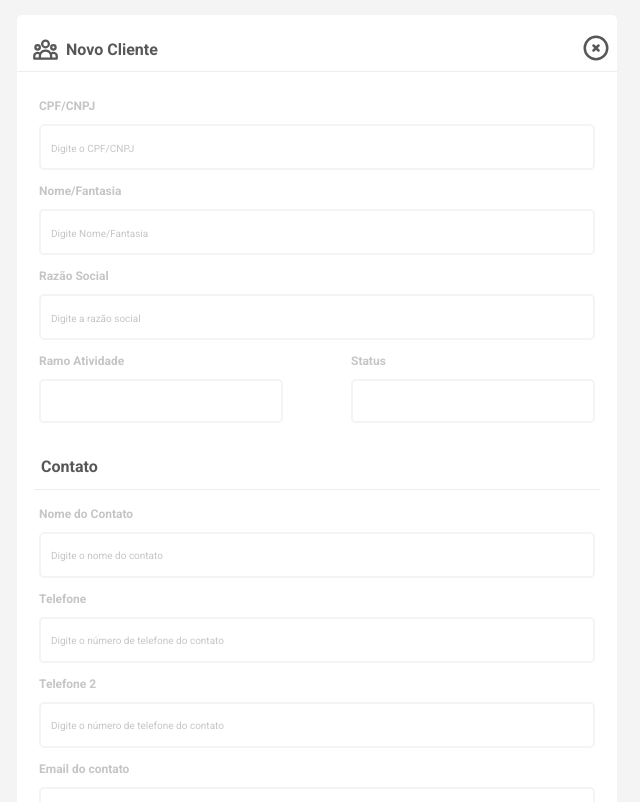
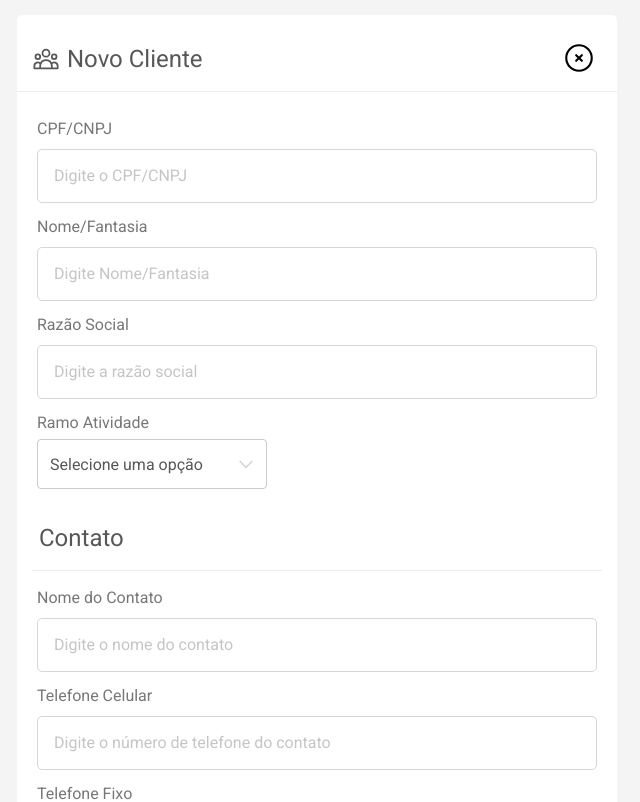
Before and after one commit to lismarreiros/crm-nextcompany, a React (Create React App) app: page / in a window 1280 px wide. Shown: the top 802 px of the page, without its empty margins (323-963 px from the left). Built offline with nearby package versions, Linux system fonts and the light colour scheme.

Commit message:
Co-authored-by: Jaziel Silva <Jazyel99@users.noreply.github.com>

```diff
--- a/package.json
+++ b/package.json
@@ -14,6 +14,7 @@
     "react-dom": "^18.2.0",
     "react-hook-form": "^7.51.1",
     "react-icons": "^5.0.1",
+    "react-input-mask": "^2.0.4",
     "react-router-dom": "^6.22.3",
     "react-scripts": "5.0.1",
     "styled-components": "^6.1.8",
@@ -49,11 +50,12 @@
     ]
   },
   "devDependencies": {
+    "@babel/plugin-proposal-private-property-in-object": "7.21.11",
     "@testing-library/react": "^14.2.2",
+    "@types/react-input-mask": "^3.0.5",
     "eslint": "^8.57.0",
     "eslint-config-prettier": "^9.1.0",
     "eslint-plugin-prettier": "^5.1.3",
-    "prettier": "^3.2.5",
-    "@babel/plugin-proposal-private-property-in-object":"7.21.11"
+    "prettier": "^3.2.5"
   }
 }
--- a/src/components/forms/clientForm/ClientForm.tsx
+++ b/src/components/forms/clientForm/ClientForm.tsx
@@ -1,11 +1,13 @@
-import React from 'react';
+import React, { useState } from 'react';
 import { useForm } from 'react-hook-form';
 import { z } from 'zod';
 import { zodResolver } from '@hookform/resolvers/zod';
-import { DivForm, DivInputs, Modal, DivTitle, InputG, Label, Title, ButtonX, InputP, InputPP, ButtonClient, DivSelect } from './styles';
+import { DivForm, DivInputs, Modal, DivTitle, InputG, Label,
+  Title, ButtonX, InputP, InputPP, ButtonClient, TooltipText } from './styles';
 import { HiOutlineUserGroup } from 'react-icons/hi';
 import { HiOutlineXCircle } from 'react-icons/hi';
-// import { HiChevronDown } from 'react-icons/hi';
+import Select from './Select';
+import InputMask from 'react-input-mask';
 
 const schema = z.object({
   cpfcnpj: z.string().min(1),
@@ -29,6 +31,18 @@ const schema = z.object({
 type FormValues = z.infer<typeof schema>;
 
 export default function ClientForm()  {
+  const [cpfCnpjMaks, setCpfCnpjMask] = useState('');
+
+  const cpfCNPJInputChange = (event: React.ChangeEvent<HTMLInputElement>) => {
+    const { value } = event.target;
+
+    if (value.replace(/[^0-9]/g, '').length < 12) {
+      setCpfCnpjMask('999.999.999-99'); //Máscara para CPF
+    } else {
+      setCpfCnpjMask('99.999.999/9999-99'); //Máscara para CNPJ
+    }
+  };
+
   const {
     register,
     handleSubmit,
@@ -43,15 +57,17 @@ export default function ClientForm()  {
       {/* Título do formulário e ícones */}
       <DivTitle>
         <div style={{ display: 'flex', flexDirection: 'row', justifyContent: 'center', alignItems: 'center', paddingLeft: 15}}>
-          <HiOutlineUserGroup size={27} style={{
+          <HiOutlineUserGroup size={28} style={{
             color: '#575757',
+            strokeWidth: 1.5
           }}/>
           <Title>Novo Cliente</Title>
         </div>
         <ButtonX>
-          <HiOutlineXCircle size={30} style={{
-            color: '#575757',
-          }}/>
+          <HiOutlineXCircle size={34} style={
+            { strokeWidth: 1.5 }
+          }/>
+          <TooltipText>Sair</TooltipText>
         </ButtonX>
       </DivTitle>
 
@@ -61,7 +77,13 @@ export default function ClientForm()  {
         <form onSubmit={handleSubmit(onSubmit)}>
           <DivInputs>
             <Label>CPF/CNPJ</Label>
-            <InputG placeholder='Digite o CPF/CNPJ' {...register('cpfcnpj')} />
+            <InputG
+              as={InputMask}
+              mask={cpfCnpjMaks}
+              maskChar={null}
+              placeholder='Digite o CPF/CNPJ' {...register('cpfcnpj')}
+              onChange={cpfCNPJInputChange}
+            />
           </DivInputs>
 
           <DivInputs>
@@ -77,18 +99,9 @@ export default function ClientForm()  {
           <div style={{ display: 'flex', flexDirection: 'row', justifyContent: 'space-between'}}>
             <DivInputs>
               <Label>Ramo Atividade</Label>
-              <DivSelect>
-                {/* <input type="radio" name="option" />
-                {/* <HiChevronDown /> */}
-              </DivSelect>
+              <Select/>
             </DivInputs>
 
-            <DivInputs>
-              <Label>Status</Label>
-              <DivSelect>
-
-              </DivSelect>
-            </DivInputs>
           </div>
 
           {/* Informações de Contato */}
@@ -100,13 +113,13 @@ export default function ClientForm()  {
             </DivInputs>
 
             <DivInputs>
-              <Label>Telefone</Label>
-              <InputG placeholder='Digite o número de telefone do contato' />
+              <Label>Telefone Celular</Label>
+              <InputG as={InputMask} mask="(99) 99999-9999" placeholder='Digite o número de telefone do contato' />
             </DivInputs>
 
             <DivInputs>
-              <Label>Telefone 2</Label>
-              <InputG placeholder='Digite o número de telefone do contato' />
+              <Label>Telefone Fixo</Label>
+              <InputG as={InputMask} mask="(99) 9999-9999"  placeholder='Digite o número de telefone do contato' />
             </DivInputs>
 
             <DivInputs>
@@ -125,7 +138,7 @@ export default function ClientForm()  {
             <DivTitle><Title>Endereço</Title></DivTitle>
             <DivInputs>
               <Label>CEP</Label>
-              <InputG placeholder='Digite o CEP do cliente' {...register('cep')}/>
+              <InputG as={InputMask} mask="99999-999" placeholder='Digite o CEP do cliente' {...register('cep')}/>
             </DivInputs>
 
             <div style={{ display: 'flex', flexDirection: 'row', justifyContent: 'space-between'}}>
--- /dev/null
+++ b/src/components/forms/clientForm/Select.tsx
@@ -0,0 +1,151 @@
+import React, { useState, useEffect, useRef } from 'react';
+import styled from 'styled-components';
+import { HiOutlineChevronDown } from 'react-icons/hi';
+
+// Definindo tipo para as opções
+type Option = {
+  value: string;
+  label: string;
+};
+
+{/* estilização do select */}
+const options: Option[] = [
+  { value: 'industria', label: 'Indústria' },
+  { value: 'comercio', label: 'Comércio' },
+  { value: 'servico', label: 'Serviço' },
+];
+
+const StyledSelectWrapper = styled.div`
+  position: relative;
+  display: inline-block;
+  width: 230px; /* Largura do componente */
+  height: 50px; /* Altura do componente */
+`;
+
+const StyledSelectContainer = styled.div`
+  position: relative;
+  width: 100%;
+  height: 100%;
+  padding: 15px 12px;
+  border: 1px solid #ccc;
+  border-radius: 4px;
+  cursor: pointer;
+  box-sizing: border-box;
+`;
+
+const StyledSelectedValue = styled.div`
+  white-space: nowrap;
+  overflow: hidden;
+  text-overflow: ellipsis;
+  color: #575757;
+  text-align: left;
+`;
+
+const StyledDropdownIcon = styled(HiOutlineChevronDown)`
+  position: absolute;
+  top: 50%;
+  right: 10px;
+  transform: translateY(-50%);
+  width: 20px; /* Tamanho do ícone */
+  height: 20px;
+  color: #d7d7d7;
+`;
+
+const StyledOptionsList = styled.div`
+  position: absolute;
+  top: calc(100% + 5px);
+  left: 0;
+  width: 100%;
+  max-height: 150px;
+  overflow-y: auto;
+  border: 1px solid #ccc;
+  border-radius: 5px;
+  background-color: #fff;
+  z-index: 999;
+  font-family: inherit;
+  color: #575757;
+  text-align: left;
+`;
+
+const StyledOption = styled.div`
+  padding: 8px 12px;
+  cursor: pointer;
+
+  &:hover {
+    background-color: #f0f0f0;
+  }
+`;
+
+{/**  função para fechar o dropdown ao apertar esc ou clicar fora */}
+
+function useOutsideClick(ref: React.RefObject<HTMLDivElement>, callback: () => void) {
+  const handleClick = (e: MouseEvent) => {
+    if (ref.current && !ref.current.contains(e.target as Node)) {
+      callback();
+    }
+  };
+
+  useEffect(() => {
+    document.addEventListener('mousedown', handleClick);
+    return () => {
+      document.removeEventListener('mousedown', handleClick);
+    };
+  }, [ref, callback]);
+}
+
+function Select() {
+  const [isOpen, setIsOpen] = useState(false);
+  const [selectedOption, setSelectedOption] = useState<Option | null>(null);
+  const optionsListRef = useRef<HTMLDivElement>(null);
+
+  const toggleDropdown = () => {
+    setIsOpen(!isOpen);
+  };
+
+  const handleOptionClick = (option: Option) => {
+    setSelectedOption(option);
+    setIsOpen(false);
+  };
+
+  const closeDropdown = () => {
+    setIsOpen(false);
+  };
+
+  useOutsideClick(optionsListRef, closeDropdown);
+
+  const handleEscKey = (e: KeyboardEvent) => {
+    if (e.key === 'Escape') {
+      setIsOpen(false);
+      setSelectedOption(null);
+    }
+  };
+
+  useEffect(() => {
+    document.addEventListener('keydown', handleEscKey);
+    return () => {
+      document.removeEventListener('keydown', handleEscKey);
+    };
+  }, []);
+
+  return (
+    <StyledSelectWrapper>
+      <StyledSelectContainer onClick={toggleDropdown}>
+        <StyledSelectedValue>
+          {selectedOption ? selectedOption.label : 'Selecione uma opção'}
+        </StyledSelectedValue>
+        <StyledDropdownIcon />
+      </StyledSelectContainer>
+      {isOpen && (
+        <StyledOptionsList ref={optionsListRef}>
+          {options.map((option) => (
+            <StyledOption key={option.value} onClick={() => handleOptionClick(option)}>
+              {option.label}
+            </StyledOption>
+          ))}
+        </StyledOptionsList>
+      )}
+    </StyledSelectWrapper>
+  );
+}
+
+export default Select;
--- a/src/components/forms/clientForm/styles.js
+++ b/src/components/forms/clientForm/styles.js
@@ -44,18 +44,23 @@ export const DivSelect = styled.div`
   border: 2px solid #f4f4f4;
   border-radius: 5px;
   font-size: 12px;
-  padding-left: 10px;
   margin: 4px 0;
+  display: flex;
+  flex-direction: row;
+  align-items: center;
+  justify-content: space-between;
 `;
 
 export const InputG = styled.input`
   width: 540px;
-  height: 40px;
-  border: 2px solid #f4f4f4;
+  height: 50px;
+  border: 1px solid #d7d7d7;
   border-radius: 5px;
   outline: 0;
-  padding-left: 10px;
+  padding-left: 1rem;
   margin: 4px 0;
+  font-size: 1rem;
+  color: #575757;
 
   &:hover {
     background-color: #eeeeee75;
@@ -72,7 +77,7 @@ export const InputG = styled.input`
   &::placeholder {
     color: #C5C5C5;
     font-family: 'Roboto';
-    font-size: 10px;
+    font-size: 1rem;
   }
 `;
 
@@ -88,26 +93,75 @@ export const InputSelect = styled(InputG)`
   width: 283px;
 `;
 export const Label = styled.label`
-  font-size: 12px;
-  color: #C5C5C5;
+  font-size: 1rem;
+  color: #777;
   text-align: left;
   font-family: 'Roboto';
-  font-weight: 600;
+  font-weight: 500;
   padding-bottom: 7px;
 `;
 
 export const Title = styled.h1`
   color: #575757;
-  font-family: 'Roboto', SemiBold;
-  font-size: 16px;
+  font-family: 'Roboto';
+  font-weight: 500;
+  font-size: 1.5rem;
   justify-self: left;
   margin-left: 7px;
 `;
 
 export const ButtonX = styled.button`
+  position: relative;
+  display: inline-block;
+  border-bottom: 1px dotted black;
+
   outline: none;
+  cursor: pointer;
   border: none;
-  background-color: #ffffff;
+  background-color: transparent;
+  margin-right: 1rem;
+  width: 45px;
+  height: 45px;
+
+  &:hover {
+    span {
+      visibility: visible;
+    }
+    svg {
+      color: #575757;
+    }
+
+    transform: scale(1.05);
+    transition: background-color 0.5s ease, color 0.5s ease, transform 0.5s ease;
+  }
+
+`;
+
+export const TooltipText = styled.span`
+  visibility: hidden;
+  width: 120px;
+  background-color: black;
+  opacity: 0.8;
+  color: #fff;
+  text-align: center;
+  border-radius: 6px;
+  padding: 5px 0;
+  position: absolute;
+  z-index: 1;
+  top: 100%;
+  left: 50%;
+  margin-left: -60px;
+
+  &:after {
+    content: "";
+    position: absolute;
+    bottom: 100%;
+    left: 50%;
+    margin-left: -5px;
+    border-width: 5px;
+    border-style: solid;
+    border-color: transparent transparent black transparent;
+  }
 `;
 
 export const ButtonClient = styled.button`
@@ -119,7 +173,44 @@ export const ButtonClient = styled.button`
   font-family: 'Roboto';
   font-weight: 600;
   color: #575757;
+  cursor: pointer;
   background-color: #f4f4f4;
   transition: background-color 0.5s ease, color 0.5s ease, transform 0.5s ease;
 
-  `;
+  &:hover {
+    background-color: #575757;
+    color: #f4f4f4;
+    transform: scale(1.05);
+    transition: background-color 0.5s ease, color 0.5s ease, transform 0.5s ease;
+  }
+`;
+
+export const SelectInput = styled.select`
+  -webkit-appearance: none;
+  -moz-appearance: none;
+  width: 100%;
+  font-size: 1rem;
+  padding: 8px 12px;
+  border-radius: 4px;
+  cursor: pointer;
+  appearance: none;
+  background-color: transparent;
+  border: none;
+  font-family: inherit;
+  color: #c5c5c5;
+;
+
+  &:focus {
+    outline: none;
+  }
+`;
+
+export const StyledOption = styled.option`
+  background-color: #fff;
+  font-size: 1rem;
+  color: #333;
+
+  &:hover {
+    background-color: #f0f0f0;
+  }
+`;
```
Also changed, not shown: 1 other file (tests, documents, lock files or other folders).
